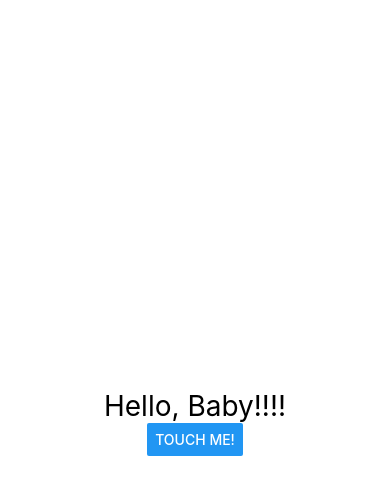
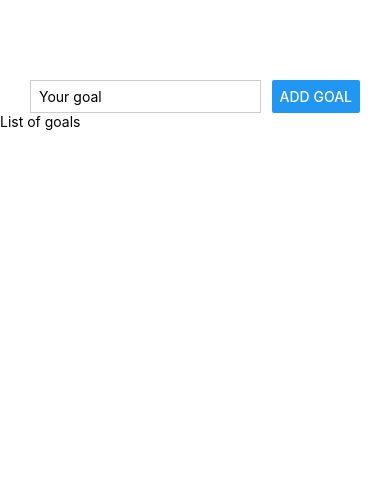
Before and after one commit to krisograbek/react-native-first-app, a React Native app: screen / in a window 390 px wide. Shown: the top 494 px of the page. Built offline with nearby package versions, Linux system fonts and the light colour scheme.

Commit message:
add nested views, begin styling with flexbox

```diff
--- a/App.js
+++ b/App.js
@@ -1,22 +1,33 @@
-import { Button, StyleSheet, Text, View } from 'react-native';
+import { Button, StyleSheet, Text, TextInput, View } from 'react-native';
 
 export default function App() {
   return (
-    <View style={styles.container}>
-      <Text style={styles.myText}>Hello, Baby!!!!</Text>
-      <Button title="Touch ME!" />
+    <View style={styles.appContainer}>
+      <View style={styles.inputContainer}>
+        <TextInput style={styles.textInput} placeholder="Your goal" />
+        <Button title="Add Goal" />
+      </View>
+      <View>
+        <Text>List of goals</Text>
+      </View>
     </View>
   );
 }
 
 const styles = StyleSheet.create({
-  container: {
-    flex: 1,
-    backgroundColor: '#fff',
-    alignItems: 'center',
-    justifyContent: 'center',
+  appContainer: {
+    paddingTop: 80,
   },
-  myText: {
-    fontSize: 28
+  inputContainer: {
+    flexDirection: 'row',
+    justifyContent: 'space-between',
+    paddingHorizontal: 30
+  },
+  textInput: {
+    borderWidth: 1,
+    borderColor: '#cccccc',
+    width: '70%',
+    marginRight: 8,
+    paddingLeft: 8
   }
 });
```
